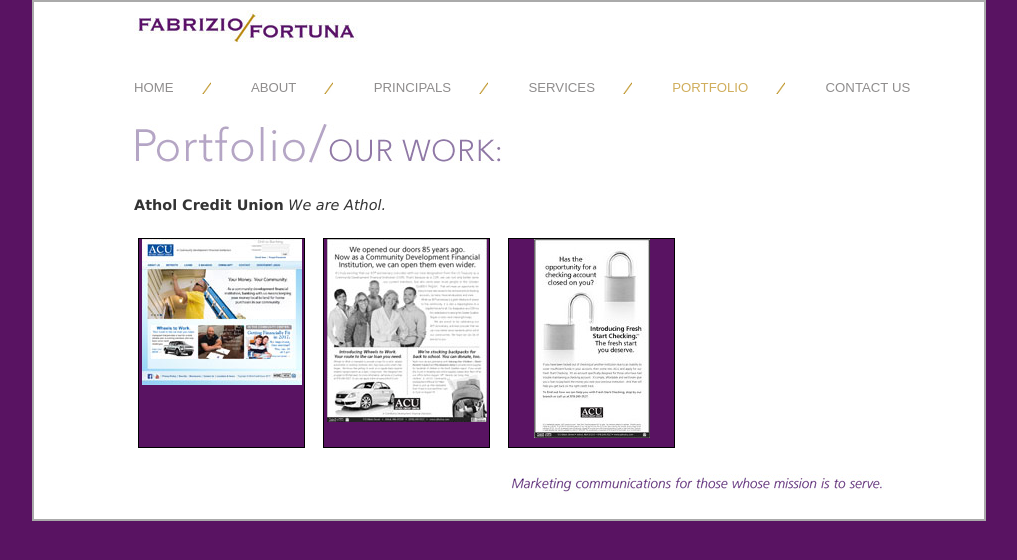
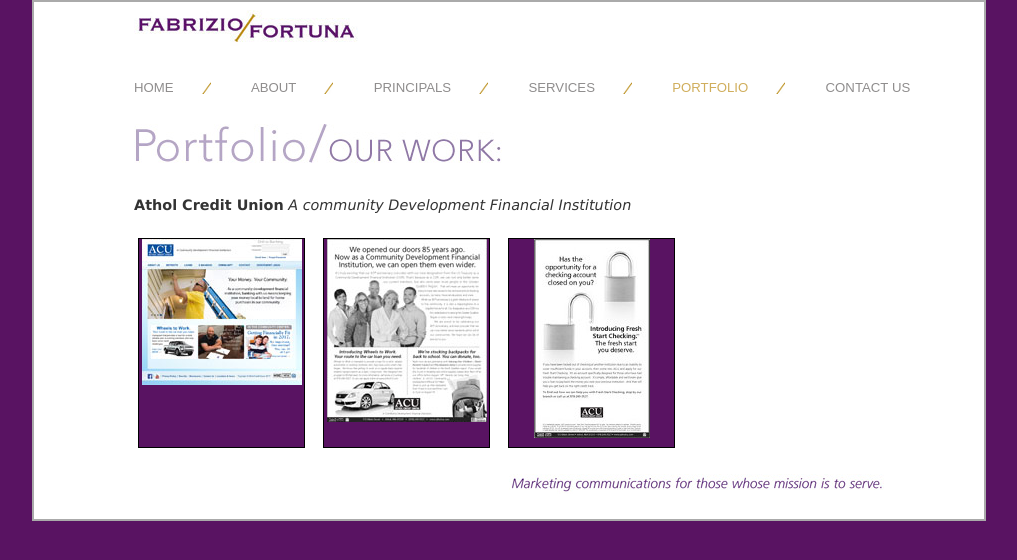
Before and after one commit to cp2boston/fabfor, a plain HTML site: page portfolio-our-work-acu.html in a window 1280 px wide. Shown: the whole page, without its empty margins (131-1148 px from the left). Drawn offline with Linux system fonts and the light colour scheme.

Commit message:
Athol Credit Union
- Changed tag line

```diff
--- a/portfolio-our-work-acu.html
+++ b/portfolio-our-work-acu.html
@@ -34,7 +34,7 @@
         </div>
         <div class="title span-19 prepend-3"><img src="img/Port_ourwork.jpg" alt="Portfolio-Our Work"></div>
         <div class="span-19 prepend-3">
-            <p><strong>Athol Credit Union</strong><em> We are Athol.</em></p>
+            <p><strong>Athol Credit Union</strong><em> A community Development Financial Institution</em></p>
         </div>
         <div class="span-19 prepend-3">
             <div class="span-4">
```
